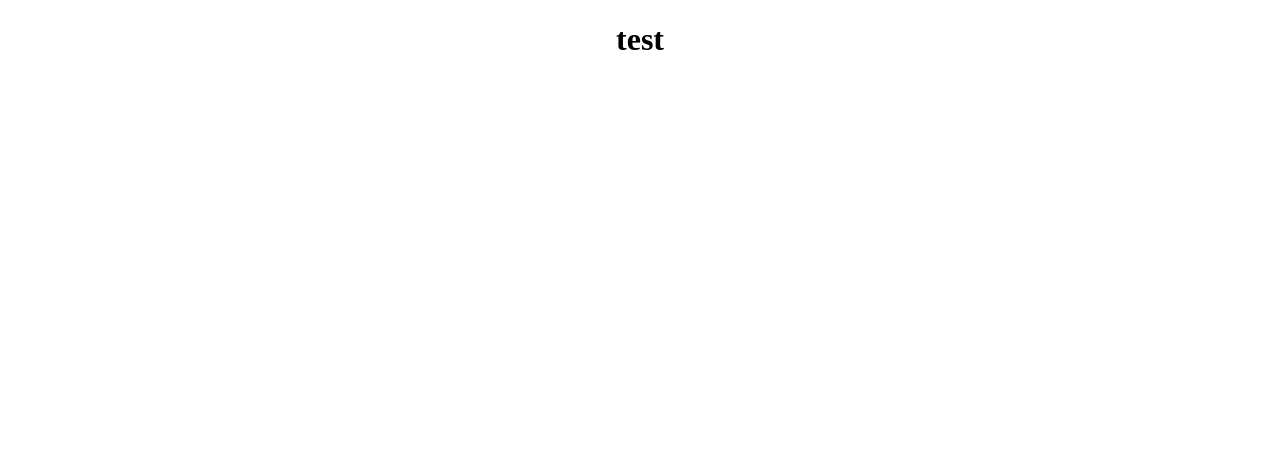
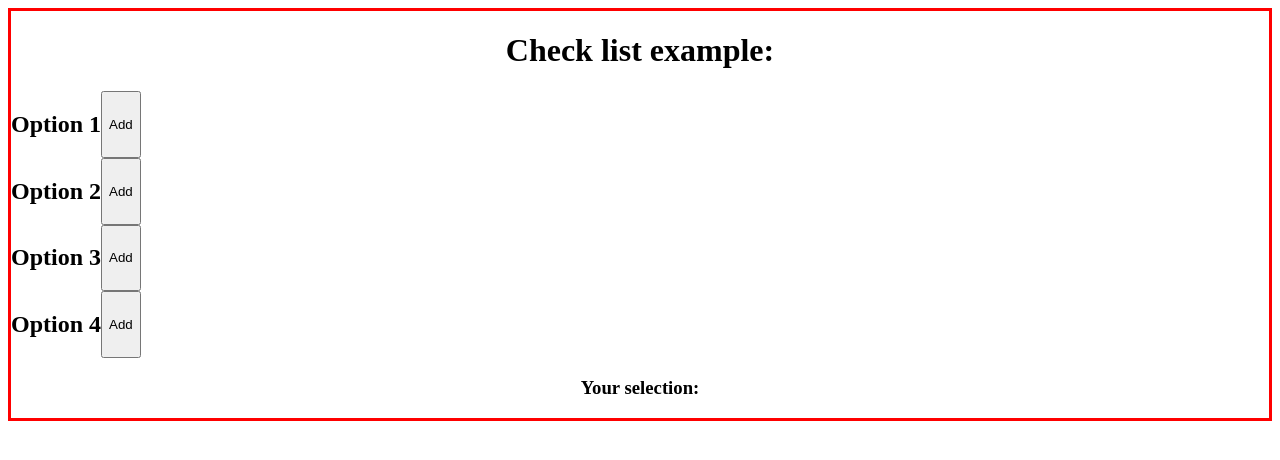
Before and after one commit to RussellShire/react-form-patterns, a React (Create React App) app: page / in a window 1280 px wide. Shown: the top 460 px of the page. Built offline with nearby package versions, Linux system fonts and the light colour scheme.

Commit message:
Add Checklist pattern

```diff
--- a/src/App.js
+++ b/src/App.js
@@ -1,9 +1,10 @@
 import './App.css';
+import Checklist from './components/Checklist';
 
 function App() {
   return (
     <div className="App">
-      <h1>test</h1>
+      <Checklist />
     </div>
   );
 }
--- /dev/null
+++ b/src/components/Checklist.js
@@ -0,0 +1,38 @@
+import React, { useState } from 'react';
+
+const options = ["Option 1", "Option 2", "Option 3", "Option 4"];
+
+function Checklist() {
+  const [selected, setSelected] = useState([]);
+
+  const toggleSelection = ({target}) => {
+    const clickedSelection = target.value;
+    setSelected((prev) => {
+     // check if clicked item is already selected
+      if (prev.includes(clickedSelection)) {
+        // filter the clicked item out of state
+        return prev.filter(t => t !== clickedSelection);
+      } else {
+        // add the clicked item to our state
+        return [clickedSelection, ...prev];
+      }
+    });
+  };
+
+  return (
+    <div style={{border: 'solid red', display: 'flex', flexDirection: 'column', alignContent: 'left'}}>
+      <h1>Check list example:</h1>
+      {options.map(option => (
+        <div style={{display: 'inline-flex'}}>
+            <h2>{option}</h2>
+            <button value={option} onClick={toggleSelection} key={option}>
+                {selected.includes(option) ? "Remove " : "Add "}
+            </button>
+        </div>
+      ))}
+      <h3>Your selection: {selected.join(", ")}</h3>
+    </div>
+  );
+}
+
+export default Checklist
```
